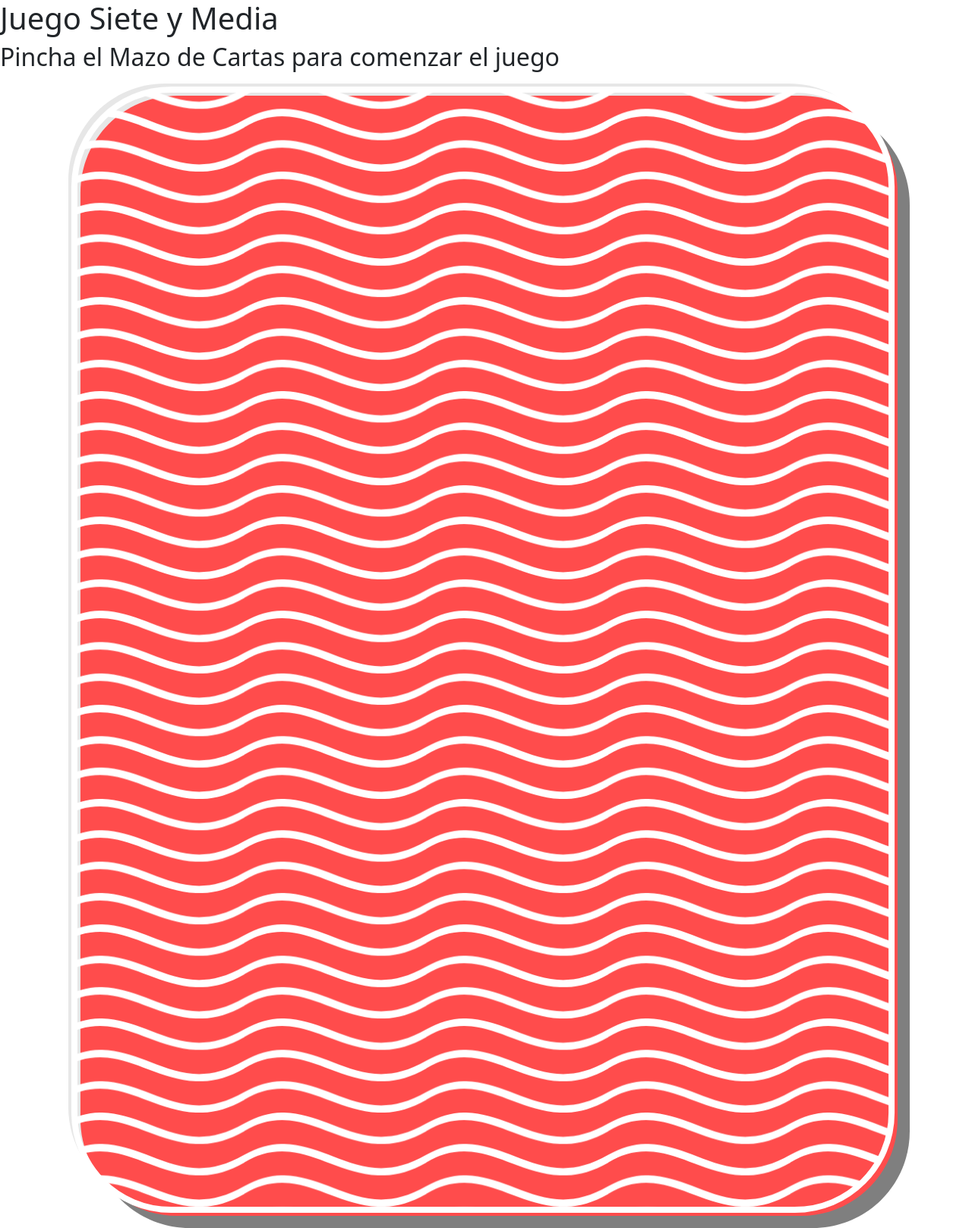
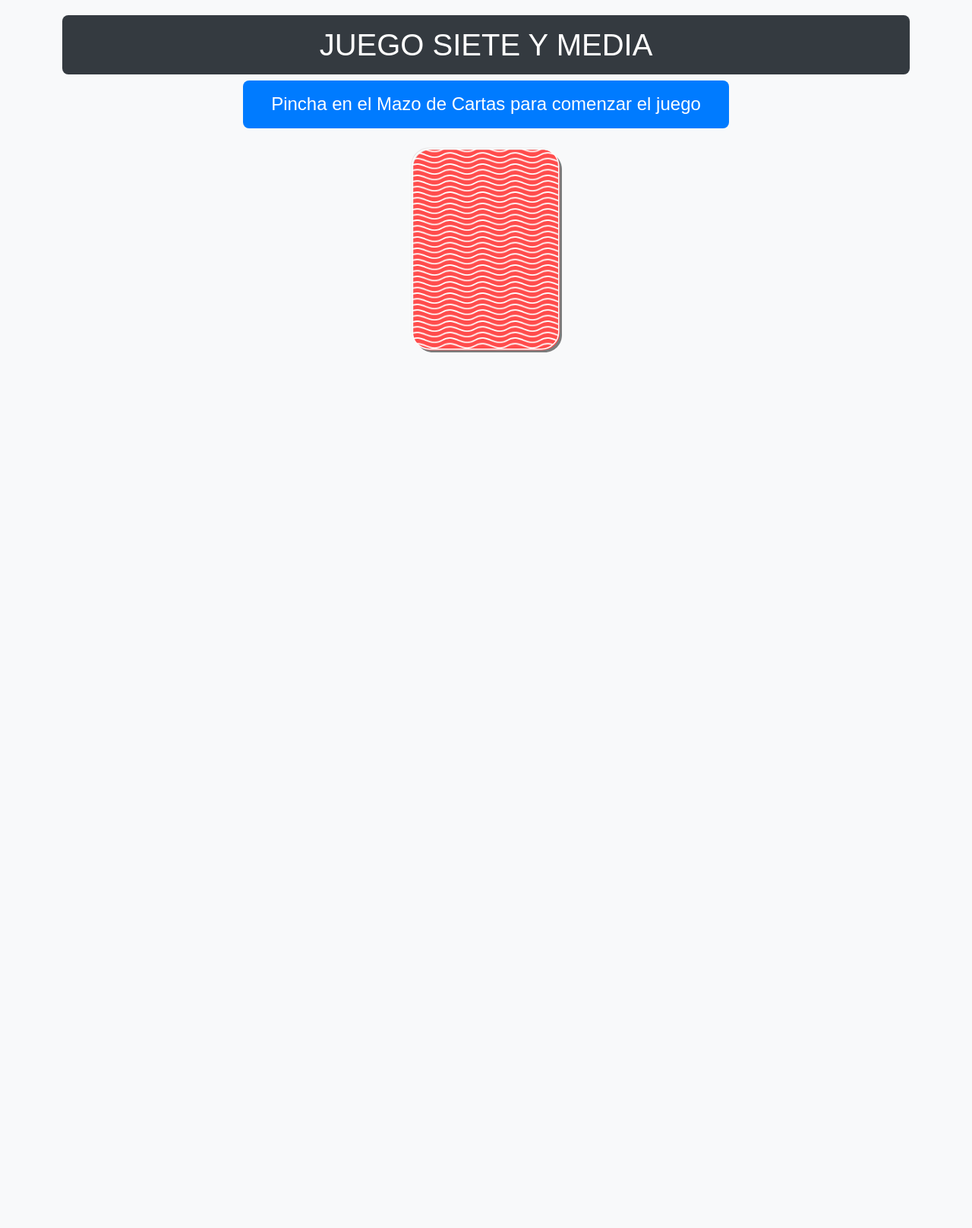
Before and after one commit to alxrgdriguez/php2025, a PHP site: page / in a window 1280 px wide. Shown: the whole page at 76% size. After the commit the page ends 464 px from the top, so only its background shows below. Run offline with PHP 8.4, Linux system fonts and the light colour scheme.

Commit message:
TM3_Practica2_Mitad

```diff
--- a/ejercicios/TM3_Practica2/index.php
+++ b/ejercicios/TM3_Practica2/index.php
@@ -2,41 +2,92 @@
 session_start();
 include_once "lib.php";
 
+// Asegúrate de inicializar las variables de sesión necesarias
+if (!isset($_SESSION["cartas_mostradas"])) {
+    $_SESSION["cartas_mostradas"] = [];
+}
 ?>
 
 <!doctype html>
 <html lang="es">
 <head>
     <meta charset="UTF-8">
-    <meta name="viewport"
-          content="width=device-width, user-scalable=no, initial-scale=1.0, maximum-scale=1.0, minimum-scale=1.0">
+    <meta name="viewport" content="width=device-width, initial-scale=1.0">
     <meta http-equiv="X-UA-Compatible" content="ie=edge">
-    <title>Juego Siete y media</title>
+    <title>Juego Siete y Media</title>
     <link rel="stylesheet" href="style.css">
     <link href="https://cdn.jsdelivr.net/npm/bootstrap@5.3.3/dist/css/bootstrap.min.css" rel="stylesheet" integrity="sha384-QWTKZyjpPEjISv5WaRU9OFeRpok6YctnYmDr5pNlyT2bRjXh0JMhjY6hW+ALEwIH" crossorigin="anonymous">
+    <style>
+        body {
+            background-color: #f8f9fa;
+            font-family: 'Arial', sans-serif;
+        }
+        .card-container {
+            display: flex;
+            justify-content: center;
+            margin-top: 20px;
+        }
+        .card-image {
+            width: 200px;
+            transition: transform 0.3s;
+        }
+        .card-image:hover {
+            transform: scale(1.05);
+        }
+        .header {
+            background-color: #343a40;
+            color: white;
+            padding: 15px;
+            border-radius: 8px;
+        }
+        .alert-custom {
+            background-color: #007bff;
+            color: white;
+            border-radius: 8px;
+        }
+
+        h1{
+            margin-top: 20px;
+        }
+
+        h2{
+            font-size: 24px;
+        }
+    </style>
 </head>
 
 <body>
 
-    <div class="">
-        <h1>Juego Siete y Media</h1>
-    </div>
+<div class="container">
+    <h1 class="text-center header">JUEGO SIETE Y MEDIA</h1>
+</div>
 
-    <h2> Pincha el Mazo de Cartas para comenzar el juego</h2>
+<h2 class="text-center mb-4 alert alert-custom w-50 mx-auto">Pincha en el Mazo de Cartas para comenzar el juego</h2>
 
-    <div class="container">
+<div class="container card-container d-flex flex-wrap">
+    <?php
+    echo "
+          <a href='controlador.php?accion=mostrar_carta'><img class='card-image' src='./cartas/dorso-rojo.svg' alt='Dorso Rojo'></a>
+        ";
 
-        <?php
+    if (isset($_SESSION["baraja"])) {
+        foreach ($_SESSION["cartas_mostradas"] as $cartaMostrada) {
+            echo "<a href=''><img class='card-image' src='{$cartaMostrada["img"]}'></a>";
 
-        echo "
-      <div class='w-10'>
-        <img class='dorso_rojo' src='./cartas/dorso-rojo.svg' alt='dorso_rojo'>
-      </div>";
+        }
+    }
+    ?>
+</div>
+<div class="container card-container">
+    <?php
+    // Comprobar si las cartas se han mostrado mostrar botón de reiniciar si no pues no se muestra nada porque aún no se ha empezado a jugar
+    if (isset($_SESSION["cartas_mostradas"]) && (count($_SESSION["cartas_mostradas"]) != 0)) {
+        echo "<a href='controlador.php?accion=ReiniciarJuego' class='btn btn-primary d-flex mt-4 justify-content-center '>Reinciar Juego</a>";
+    }
+    ?>
+</div>
 
-        ?>
-
-    </div>
-
-    <script src="https://cdn.jsdelivr.net/npm/bootstrap@5.3.3/dist/js/bootstrap.bundle.min.js" integrity="sha384-YvpcrYf0tY3lHB60NNkmXc5s9fDVZLESaAA55NDzOxhy9GkcIdslK1eN7N6jIeHz" crossorigin="anonymous"></script>
+</footer>
+<script src="https://cdn.jsdelivr.net/npm/bootstrap@5.3.3/dist/js/bootstrap.bundle.min.js" integrity="sha384-YvpcrYf0tY3lHB60NNkmXc5s9fDVZLESaAA55NDzOxhy9GkcIdslK1eN7N6jIeHz" crossorigin="anonymous"></script>
 </body>
 </html>
```
Also changed, not shown: ejercicios/TM3_Practica2/controlador.php (+33 -0 lines), ejercicios/TM3_Practica2/lib.php (+65 -16 lines), ejercicios/TM3_Practica2/cartas/palos.jpeg (added).
